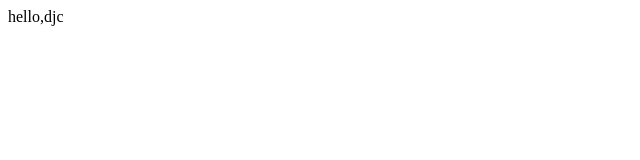
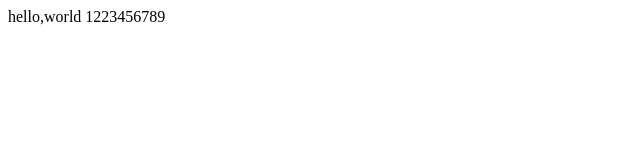
Before and after one commit to 2991930741/2991930741.github.io, a plain HTML site: page 多克克斯/索引.html in a window 1280 px wide. Shown: the whole page, without its empty margins (0-640 px from the left). Drawn offline with Linux system fonts and the light colour scheme.

Commit message:
Update and rename docx/index.html to 多克克斯/索引.html

```diff
--- a/docx/index.html
+++ b/多克克斯/索引.html
@@ -5,6 +5,7 @@
 	<meta charset="utf-8">
 </head>
 <body>
-	hello,djc
+	hello,world
+	1223456789
 </body>
 </html>
```
